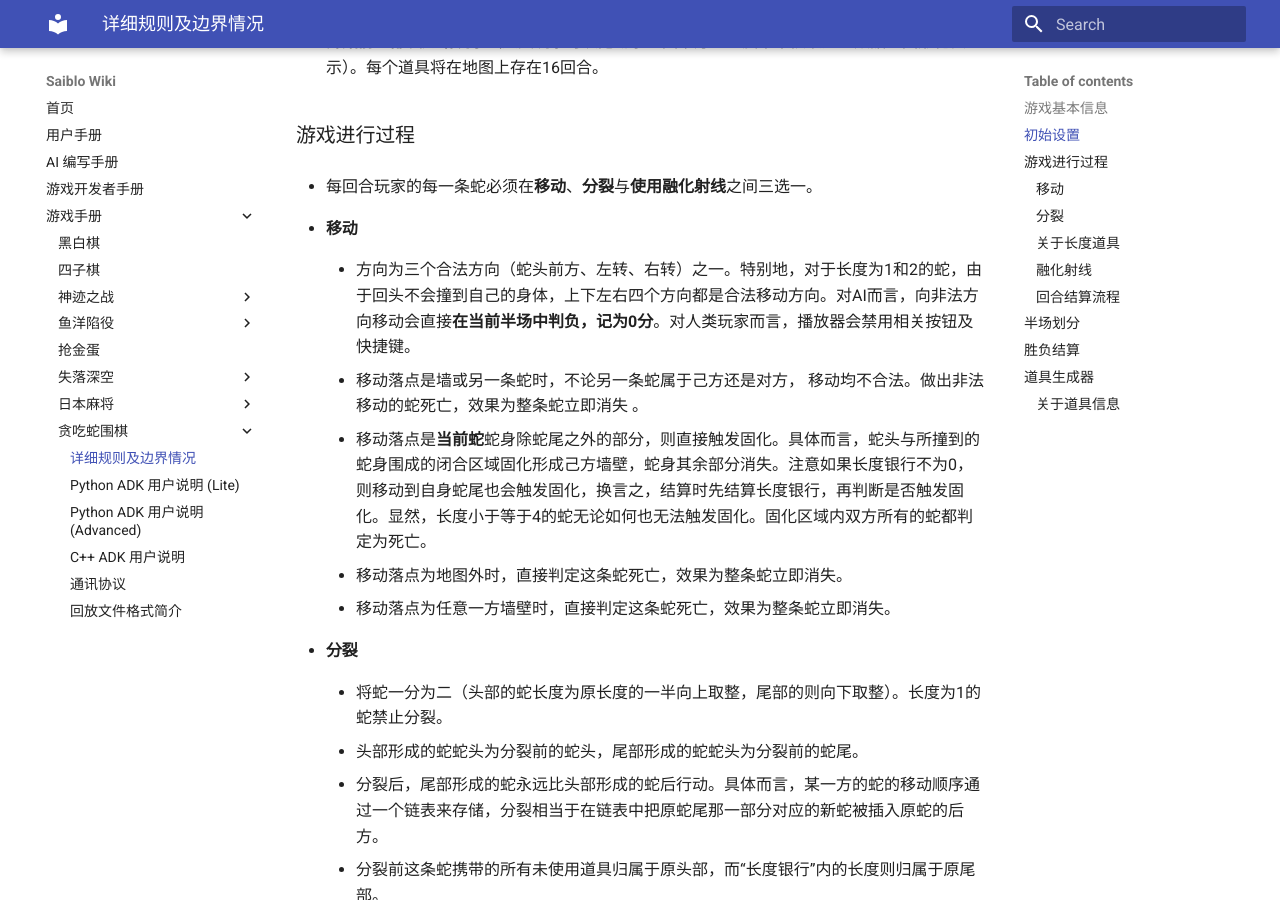
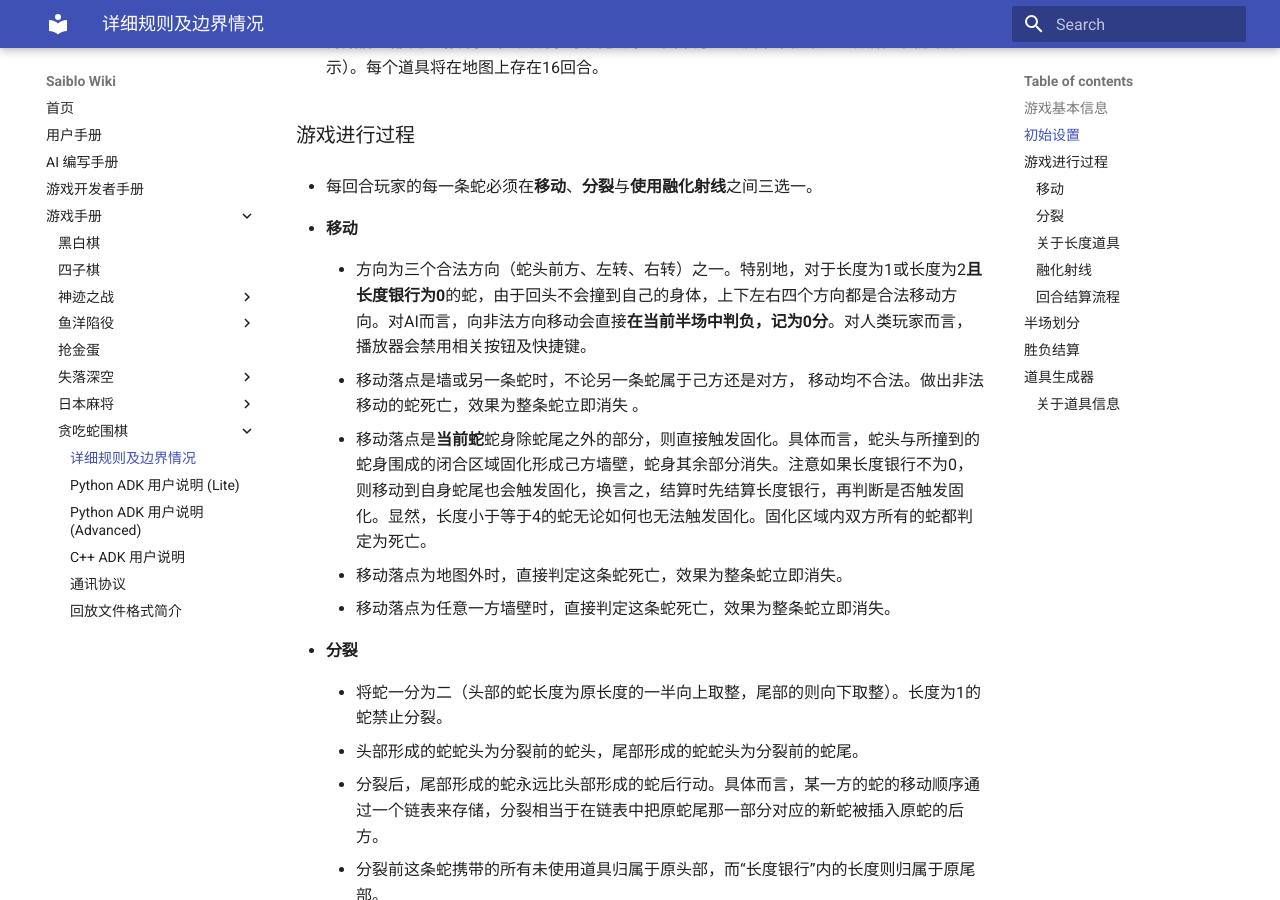
Before and after one commit to saiblo/saiblo-docs, an MkDocs documentation site: the page built from docs/games/snake-go/snake-go.md, in a window 1280 px wide and 900 px high, scrolled down 529 px. Built offline with MkDocs 1.6.1 and Material for MkDocs 9.7.7, drawn with Linux system fonts in a browser that asks for light colours.

Commit message:
fix: fix turn back condition

```diff
--- a/docs/games/snake-go/snake-go.md
+++ b/docs/games/snake-go/snake-go.md
@@ -16,7 +16,7 @@
 
    * #### 移动
 
-     * 方向为三个合法方向（蛇头前方、左转、右转）之一。特别地，对于长度为1和2的蛇，由于回头不会撞到自己的身体，上下左右四个方向都是合法移动方向。对AI而言，向非法方向移动会直接**在当前半场中判负，记为0分**。对人类玩家而言，播放器会禁用相关按钮及快捷键。
+     * 方向为三个合法方向（蛇头前方、左转、右转）之一。特别地，对于长度为1或长度为2**且长度银行为0**的蛇，由于回头不会撞到自己的身体，上下左右四个方向都是合法移动方向。对AI而言，向非法方向移动会直接**在当前半场中判负，记为0分**。对人类玩家而言，播放器会禁用相关按钮及快捷键。
      * 移动落点是墙或另一条蛇时，不论另一条蛇属于己方还是对方， 移动均不合法。做出非法移动的蛇死亡，效果为整条蛇立即消失 。
      * 移动落点是**当前蛇**蛇身除蛇尾之外的部分，则直接触发固化。具体而言，蛇头与所撞到的蛇身围成的闭合区域固化形成己方墙壁，蛇身其余部分消失。注意如果长度银行不为0，则移动到自身蛇尾也会触发固化，换言之，结算时先结算长度银行，再判断是否触发固化。显然，长度小于等于4的蛇无论如何也无法触发固化。固化区域内双方所有的蛇都判定为死亡。
      * 移动落点为地图外时，直接判定这条蛇死亡，效果为整条蛇立即消失。
```
Also changed, not shown: docs/games/snake-go/adk-advanced.md (+1 -1 lines).
